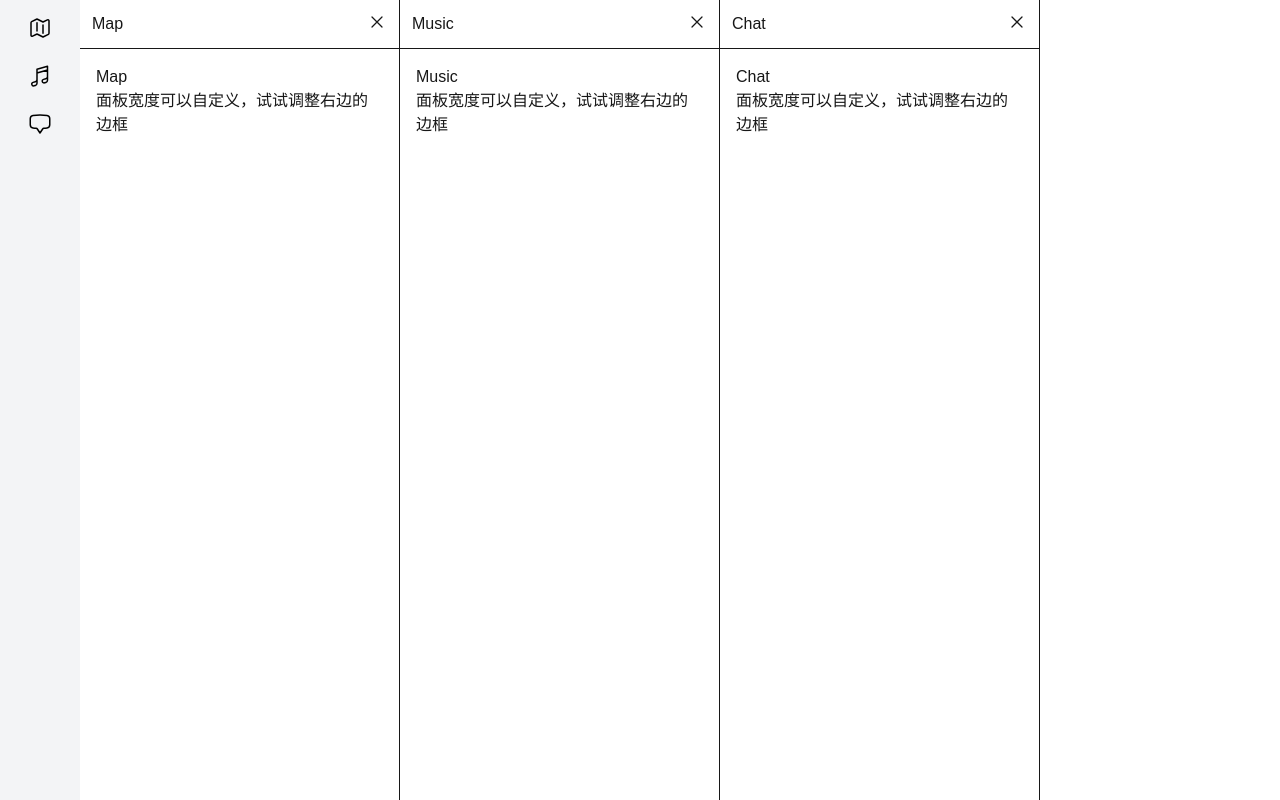
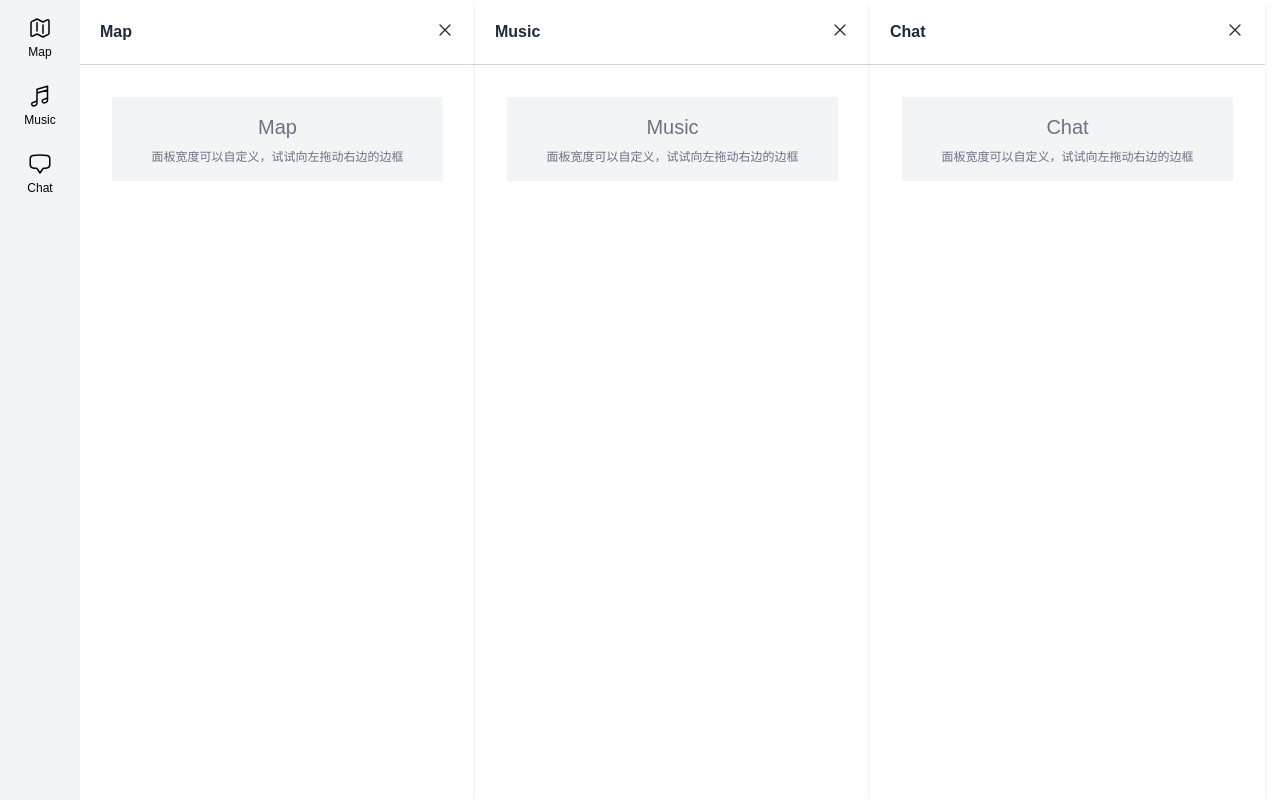
Before and after one commit to Johnjiang2016/NGA-fe-test, a Next.js app: page / in a window 1280 px wide. Built offline with nearby package versions, Linux system fonts and the light colour scheme.

Commit message:
feat: 增加DragOverlay

```diff
--- a/package.json
+++ b/package.json
@@ -10,6 +10,7 @@
   },
   "dependencies": {
     "@dnd-kit/core": "^6.3.1",
+    "@dnd-kit/modifiers": "^9.0.0",
     "@dnd-kit/sortable": "^10.0.0",
     "@dnd-kit/utilities": "^3.2.2",
     "@heroicons/react": "^2.2.0",
--- a/src/app/page.tsx
+++ b/src/app/page.tsx
@@ -1,6 +1,7 @@
 "use client";
 import Sidebar from "@/components/Sidebar";
 import PanelContainer from "@/components/PanelContainer";
+import Loading from "@/components/Loading";
 import { useHasMounted } from "@/hooks/useHasMounted";
 
 export default function Page() {
@@ -16,7 +17,3 @@ export default function Page() {
     </div>
   );
 }
-
-function Loading() {
-  return <div className="flex-1 text-center p-8">loading...</div>
-}
--- /dev/null
+++ b/src/components/Loading/index.tsx
@@ -0,0 +1,3 @@
+export default function Loading({ text = "loading..." }: { text?: string }) {
+    return <div className="flex-1 text-center p-8">{text}</div>
+}
--- a/src/components/PanelContainer/index.tsx
+++ b/src/components/PanelContainer/index.tsx
@@ -1,71 +1,78 @@
 "use client";
 import { useState } from "react";
-import {
-  type DragStartEvent,
-  type DragEndEvent,
-  DndContext,
-  closestCenter,
-  DragOverlay,
-} from "@dnd-kit/core";
-
-import {
-  SortableContext,
-  horizontalListSortingStrategy,
-  arrayMove,
-} from "@dnd-kit/sortable";
-
-
-import { usePanelStore } from "@/store/usePanelStore";
-import PanelItem from "../PanelItem";
+import { type DragEndEvent, DragOverlay, DndContext, closestCenter, PointerSensor, useSensor, useSensors } from "@dnd-kit/core";
+import { SortableContext, horizontalListSortingStrategy, arrayMove } from "@dnd-kit/sortable";
+import { restrictToWindowEdges } from "@dnd-kit/modifiers";
+import { usePanelStore, type Panel } from "@/store/usePanelStore";
+import useContainerWidth from "@/hooks/useContainerWidth";
+import SortablePanel from "@/components/SortablePanel";
 
 export default function PanelContainer() {
+  const [activeId, setActiveId] = useState<string | null>(null);
   const { panels, setPanels } = usePanelStore();
-  const [activeId, setActiveId] = useState<string | null>(null);
-
+  const { containerRef, containerWidth } = useContainerWidth();
+  const sensors = useSensors(
+    useSensor(PointerSensor, {
+      // 必须移动 5px 才触发拖拽
+      activationConstraint: {
+        distance: 5,
+      },
+    })
+  );
   const handleDragEnd = ({ active, over }: DragEndEvent) => {
-    if (!over || active.id === over.id) return;
+    if (!over || active.id === over.id) {
+      setActiveId(null);
+      return;
+    }
 
     const oldIndex = panels.findIndex((p) => p.id === active.id);
     const newIndex = panels.findIndex((p) => p.id === over.id);
-
     setPanels(arrayMove(panels, oldIndex, newIndex));
     setActiveId(null);
   };
-  // 当全部关闭时显示 显示空
-  const isEmpty = !panels.some(p => p.open)
+
 
   return (
     <div className="flex-1 overflow-x-auto snap-x">
       <DndContext
+        sensors={sensors}
         collisionDetection={closestCenter}
-        onDragStart={(e: DragStartEvent) => {
-          const id = e.active.id as string
-          setActiveId(id)
-        }}
-        onDragEnd={handleDragEnd}
-      >
-        <SortableContext
-          items={panels.map((p) => p.id)}
-          strategy={horizontalListSortingStrategy}
-        >
-          <div className="flex h-full">
-            {isEmpty ? <Empty /> : panels.map(
-              (p) => p.open && <PanelItem key={p.id} panel={p} />
-            )}
+        // 在可视区域内移动
+        modifiers={[restrictToWindowEdges]}
+        onDragStart={(e) => setActiveId(e.active.id as string)}
+        onDragCancel={() => setActiveId(null)}
+        onDragEnd={handleDragEnd}  >
+        <SortableContext items={panels.map((p) => p.id)} strategy={horizontalListSortingStrategy}   >
+          <div ref={containerRef} className="flex h-full" >
+            <SortablePanelList panels={panels} containerWidth={containerWidth} />
           </div>
         </SortableContext>
-
-        {/* 自定义拖拽浮层 */}
         <DragOverlay>
-          {activeId && (
-            <div className="w-[300px] h-[200px] bg-white shadow-2xl rounded pt-20 text-center">自定义拖拽浮层-{activeId}</div>
-          )}
+          {activeId ? (
+            <div className="flex items-center justify-center w-[300px] h-[50px] bg-gray-100 shadow-2xl rounded scale-105 pointer-events-none">
+              {activeId} dragging ...
+            </div>
+          ) : null}
         </DragOverlay>
       </DndContext>
     </div>
   );
+
 }
 
-const Empty = () => {
+function SortablePanelList({ panels, containerWidth }: { panels: Panel[], containerWidth: number }) {
+  // 计算打开的面板数量，平均分配宽度
+  const openLen = panels.filter((p) => p.open).length;
+  // 面板全部关闭时
+  const allClose = openLen === 0;
+  // 当没有打开的面板时，默认宽度为320px
+  const defaultWidth = allClose ? 320 : Math.floor(containerWidth / openLen) - 5;// 减去面板之间边框宽度
+  // 当全部关闭时显示 显示空
+  if (allClose) return <Empty />
+  return panels.map((p: Panel) => p.open && <SortablePanel key={p.id} panel={p} defaultWidth={defaultWidth} />)
+}
+
+// 当没有打开的面板时显示
+function Empty() {
   return <div className="pt-20 pl-20">No Panels Open</div>
 }
--- /dev/null
+++ b/src/components/PanelContent/index.tsx
@@ -0,0 +1,25 @@
+import { XMarkIcon } from "@heroicons/react/24/outline";
+import { type PanelType } from "@/store/usePanelStore";
+
+/**
+ * 面板内容组件
+ */
+export default function PanelContent({ id, title, onClose }: { id: PanelType, title: string, onClose: (id: PanelType) => void }) {
+    return <>
+        <div className="p-5 font-semibold text-gray-800 border-b border-gray-300 cursor-grab flex justify-between" >
+            <div className="flex-1">
+                {title}
+            </div>
+            <XMarkIcon onClick={() => onClose(id)} className="w-5 h-5 cursor-pointer" />
+        </div>
+
+        <div className="flex-1 p-8">
+            <div className="flex flex-col items-center justify-center bg-gray-100 text-gray-500 h-full p-4">
+                <h3 className="text-xl">{title}</h3>
+                <p className="text-xs pt-2">
+                    面板宽度可以自定义，试试向左拖动右边的边框
+                </p>
+            </div>
+        </div>
+    </>
+}
--- a/src/components/PanelItem/index.tsx
+++ /dev/null
@@ -1,57 +0,0 @@
-"use client";
-import { useSortable } from "@dnd-kit/sortable";
-import { CSS } from "@dnd-kit/utilities";
-import { XMarkIcon } from "@heroicons/react/24/outline";
-import { usePanelStore, Panel } from "@/store/usePanelStore";
-import ResizablePanel from "../ResizablePanel";
-
-
-
-export default function PanelItem({ panel }: { panel: Panel }) {
-  const { panels, toggle, setPanels } = usePanelStore();
-  const { setNodeRef, isDragging, transform, transition, attributes, listeners } = useSortable({ id: panel.id });
-
-
-  const style = {
-    transform: CSS.Transform.toString(transform),
-    transition,
-  };
-
-  const updateWidth = (newWidth: number) => {
-    setPanels(
-      panels.map((p) =>
-        p.id === panel.id ? { ...p, width: newWidth } : p
-      )
-    );
-  }
-
-  // console.log('attributes listeners', { attributes, listeners })
-
-  return (
-    <ResizablePanel width={panel.width} onResize={updateWidth}>
-      <div
-        ref={setNodeRef}
-        style={style}
-        // 拖动增加阴影
-        className={`h-full flex-1 flex flex-col border-r bg-white snap-start ${isDragging ? "shadow-2xl z-50 scale-105" : ""}`}
-      >
-        <div className="p-3 border-b cursor-move flex justify-between" >
-          <div
-            {...attributes}
-            {...listeners}
-            className="flex-1">
-            {panel.title}
-          </div>
-          <XMarkIcon onClick={() => toggle(panel.id)} className="w-5 h-5 cursor-pointer" />
-        </div>
-
-        <div className="flex-1 p-4">
-          <h3>{panel.title}</h3>
-          <p>
-            面板宽度可以自定义，试试调整右边的边框
-          </p>
-        </div>
-      </div>
-    </ResizablePanel>
-  );
-}
--- a/src/components/Sidebar/index.tsx
+++ b/src/components/Sidebar/index.tsx
@@ -1,11 +1,6 @@
 "use client";
 
-import {
-    MapIcon,
-    MusicalNoteIcon,
-    ChatBubbleBottomCenterIcon,
-} from "@heroicons/react/24/outline";
-
+import { MapIcon, MusicalNoteIcon, ChatBubbleBottomCenterIcon } from "@heroicons/react/24/outline";
 import { usePanelStore } from "@/store/usePanelStore";
 
 const icons = {
@@ -23,7 +18,10 @@ export default function Sidebar() {
                 const Icon = icons[p.id];
                 return (
                     <button key={p.id} onClick={() => toggle(p.id)} title={p.title}>
-                        <Icon className={`w-6 h-6 transition cursor-pointer ${p.open ? "text-black" : "text-gray-300"}`} />
+                        <div className={`flex flex-col items-center ${p.open ? "text-black" : "text-gray-300"}`}>
+                            <Icon className="w-6 h-6 transition cursor-pointer" />
+                            <span className="text-xs mt-1"> {p.title}</span>
+                        </div>
                     </button>
                 );
             })}
--- /dev/null
+++ b/src/components/SortablePanel/index.tsx
@@ -0,0 +1,37 @@
+"use client";
+import { useSortable } from "@dnd-kit/sortable";
+import { CSS } from "@dnd-kit/utilities";
+import { usePanelStore, type Panel } from "@/store/usePanelStore";
+import ResizablePanel from "@/components/ResizablePanel";
+import PanelContent from "@/components/PanelContent";
+
+
+export default function SortablePanel({ panel, defaultWidth }: { panel: Panel, defaultWidth: number }) {
+  const { panels, toggle, setPanels } = usePanelStore();
+  const { setNodeRef, isDragging, transform, transition, attributes, listeners } = useSortable({ id: panel.id });
+  const width = panel.resized ? panel.width : defaultWidth;
+  const style = {
+    transform: CSS.Transform.toString(transform),
+    transition,
+  };
+
+  const updateWidth = (newWidth: number) => {
+    const newPanels = panels.map((p) => p.id === panel.id ? { ...p, width: newWidth, resized: true } : p)
+    setPanels(newPanels);
+  }
+
+  return (
+    <ResizablePanel width={width} onResize={updateWidth}>
+      <div
+        ref={setNodeRef}
+        style={style}
+        // 拖动增加阴影
+        className={`h-full flex-1 flex flex-col shadow-md bg-white snap-start bg-gray-100 ${isDragging ? "shadow-2xl z-50 scale-105" : ""}`}
+      >
+        <div className="h-full" {...attributes}  {...listeners} >
+          <PanelContent id={panel.id} title={panel.title} onClose={toggle} />
+        </div>
+      </div>
+    </ResizablePanel>
+  );
+}
--- /dev/null
+++ b/src/hooks/useContainerWidth.tsx
@@ -0,0 +1,26 @@
+import { useRef, useEffect, useState } from "react";
+
+/**
+ * 获取容器的宽度
+ * @returns [containerRef, containerWidth]
+ * containerRef: 需要绑定的容器ref
+ * containerWidth: 容器的宽度
+ */
+export default function useContainerWidth() {
+    const containerRef = useRef<HTMLDivElement>(null);
+    const [containerWidth, setContainerWidth] = useState<number>(0);
+
+    useEffect(() => {
+        if (!containerRef.current) return;
+
+        const resizeObserver = new ResizeObserver(() => {
+            setContainerWidth(containerRef.current!.offsetWidth);
+        });
+
+        resizeObserver.observe(containerRef.current);
+
+        return () => resizeObserver.disconnect();
+    }, []);
+
+    return { containerRef, containerWidth }
+}
--- a/src/hooks/useHasMounted.tsx
+++ b/src/hooks/useHasMounted.tsx
@@ -1,7 +1,10 @@
 import { useSyncExternalStore } from 'react';
 
 const emptySubscribe = () => () => { };
-// 用于判断Dom是否挂载，防止水合错误
+/**
+ * 用于判断Dom是否挂载，防止水合错误
+ * @returns true: 已挂载，false: 未挂载
+ */
 export function useHasMounted() {
     const hasMounted = useSyncExternalStore(
         emptySubscribe,           // 订阅函数
--- a/src/store/usePanelStore.ts
+++ b/src/store/usePanelStore.ts
@@ -8,7 +8,9 @@ export interface Panel {
     id: PanelType;
     title: string;
     open: boolean;
-    width: number
+    width: number;
+    //  是否手动调整过
+    resized?: boolean;
 }
 
 interface PanelState {
```
Also changed, not shown: 1 other file (tests, documents, lock files or other folders).
